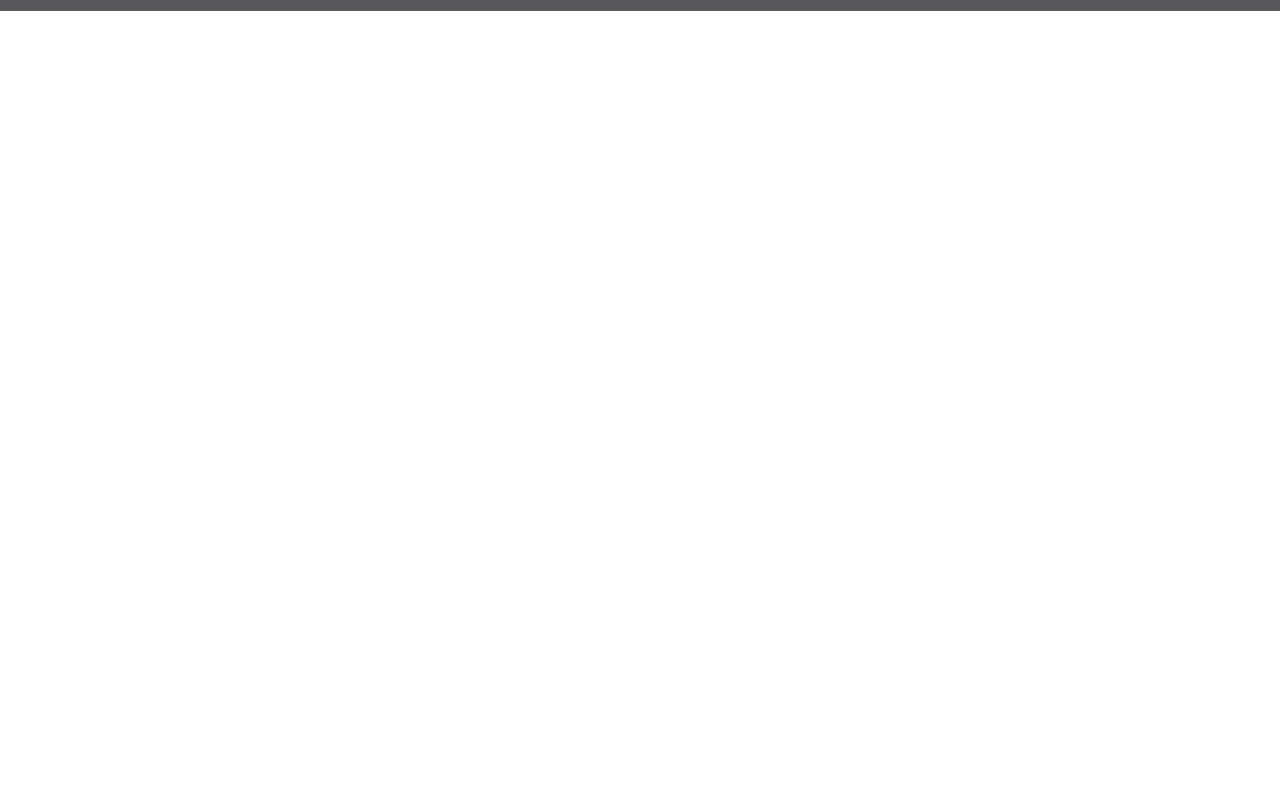
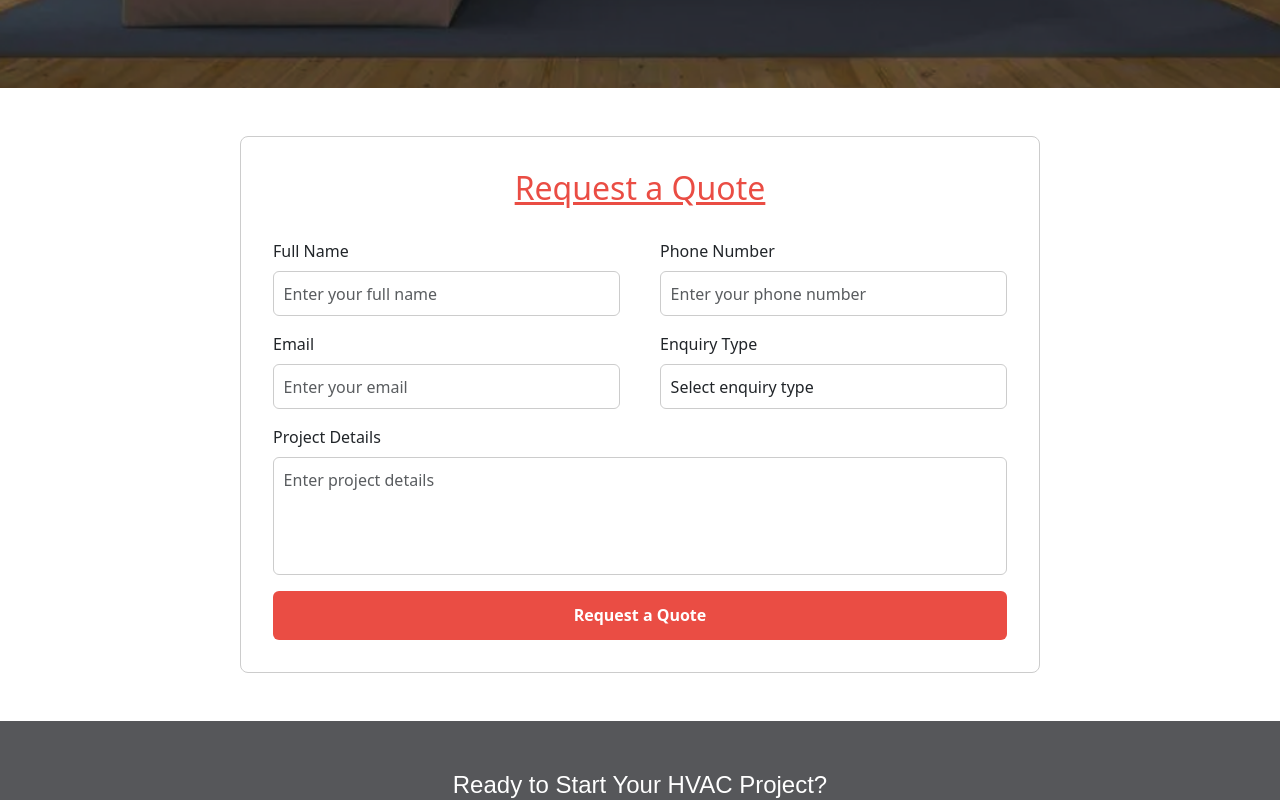
Before and after one commit to meptech308-lgtm/landing-page, an Angular app: page /contact in a window 1280 px wide. Shown: the part 842-1642 px from the top of the page. Before the commit the page ends 853 px from the top, so only its background shows below. Built offline with nearby package versions, Linux system fonts and the light colour scheme.

Commit message:
contact basic

```diff
--- a/src/app/components/contact/contact.component.css
+++ b/src/app/components/contact/contact.component.css
@@ -0,0 +1,66 @@
+.contact-form-container {
+    max-width: 800px;
+    margin: 3rem auto;
+    padding: 2rem;
+    border: 1px solid #ccc;
+    /* border added */
+    border-radius: 8px;
+    background: #fff;
+}
+
+.contact-form-container h2 {
+    text-align: center;
+    color: #EA4D44;
+    text-decoration: underline;
+    margin-bottom: 2rem;
+}
+
+.row {
+    display: flex;
+    gap: 1rem;
+    margin-bottom: 1rem;
+}
+
+.col {
+    flex: 1;
+    display: flex;
+    flex-direction: column;
+}
+
+.form-group label {
+    font-weight: 500;
+    margin-bottom: 0.5rem;
+}
+
+.form-control {
+    padding: 0.6rem;
+    border: 1px solid #ccc;
+    border-radius: 6px;
+}
+
+textarea.form-control {
+    resize: none;
+}
+
+.error {
+    color: #EA4D44;
+    font-size: 0.85rem;
+    margin-top: 0.3rem;
+}
+
+.btn-submit {
+    background-color: #EA4D44;
+    color: #fff;
+    padding: 0.8rem 1.5rem;
+    border: none;
+    border-radius: 6px;
+    cursor: pointer;
+    font-weight: bold;
+    margin-top: 1rem;
+    display: block;
+    width: 100%;
+}
+
+.btn-submit:hover {
+    background-color: #c43c35;
+}
--- a/src/app/components/contact/contact.component.html
+++ b/src/app/components/contact/contact.component.html
@@ -1 +1,84 @@
-<p>contact works!</p>
+<div>
+    <app-banner></app-banner>
+</div>
+
+<div class="contact-form-container">
+    <h2>Request a Quote</h2>
+    <form [formGroup]="contactForm" (ngSubmit)="onSubmit()">
+        <!-- Full Name + Phone -->
+        <div class="row">
+            <div class="form-group col">
+                <label for="fullName">Full Name</label>
+                <input id="fullName" type="text" class="form-control" formControlName="fullName"
+                    placeholder="Enter your full name">
+                <small class="error"
+                    *ngIf="contactForm.get('fullName')?.touched && contactForm.get('fullName')?.invalid">
+                    Full name is required.
+                </small>
+            </div>
+
+            <div class="form-group col">
+                <label for="phone">Phone Number</label>
+                <input id="phone" type="tel" class="form-control" formControlName="phone"
+                    placeholder="Enter your phone number">
+                <small class="error"
+                    *ngIf="contactForm.get('phone')?.touched && contactForm.get('phone')?.hasError('required')">
+                    Phone number is required.
+                </small>
+                <small class="error"
+                    *ngIf="contactForm.get('phone')?.touched && contactForm.get('phone')?.hasError('pattern')">
+                    Enter a valid 10-digit phone number.
+                </small>
+            </div>
+        </div>
+
+        <!-- Email + Enquiry Type -->
+        <div class="row">
+            <div class="form-group col">
+                <label for="email">Email</label>
+                <input id="email" type="email" class="form-control" formControlName="email"
+                    placeholder="Enter your email">
+                <small class="error"
+                    *ngIf="contactForm.get('email')?.touched && contactForm.get('email')?.hasError('required')">
+                    Email is required.
+                </small>
+                <small class="error"
+                    *ngIf="contactForm.get('email')?.touched && contactForm.get('email')?.hasError('email')">
+                    Enter a valid email address.
+                </small>
+            </div>
+
+            <div class="form-group col">
+                <label for="enquiry">Enquiry Type</label>
+                <select id="enquiry" class="form-control" formControlName="enquiry">
+                    <option value="" disabled>Select enquiry type</option>
+                    <option>Installation</option>
+                    <option>Maintenance</option>
+                    <option>Repair</option>
+                    <option>Other</option>
+                </select>
+                <small class="error" *ngIf="contactForm.get('enquiry')?.touched && contactForm.get('enquiry')?.invalid">
+                    Please select an enquiry type.
+                </small>
+            </div>
+        </div>
+
+        <!-- Project Details -->
+        <div class="form-group">
+            <label for="details">Project Details</label>
+            <textarea id="details" rows="4" class="form-control" formControlName="details"
+                placeholder="Enter project details"></textarea>
+            <small class="error"
+                *ngIf="contactForm.get('details')?.touched && contactForm.get('details')?.hasError('required')">
+                Project details are required.
+            </small>
+            <small class="error"
+                *ngIf="contactForm.get('details')?.touched && contactForm.get('details')?.hasError('minlength')">
+                Project details must be at least 10 characters long.
+            </small>
+        </div>
+
+        <!-- Button -->
+        <button type="submit" class="btn-submit">Request a Quote</button>
+    </form>
+</div>
--- a/src/app/components/contact/contact.component.ts
+++ b/src/app/components/contact/contact.component.ts
@@ -1,11 +1,34 @@
 import { Component } from '@angular/core';
+import { BannerComponent } from "../../shared/banner/banner.component";
+import { FormBuilder, FormGroup, ReactiveFormsModule, Validators } from '@angular/forms';
+import { CommonModule } from '@angular/common';
 
 @Component({
   selector: 'app-contact',
-  imports: [],
+  imports: [BannerComponent, ReactiveFormsModule, CommonModule],
   templateUrl: './contact.component.html',
   styleUrl: './contact.component.css'
 })
 export class ContactComponent {
+  contactForm: FormGroup;
 
+  constructor(private fb: FormBuilder) {
+    this.contactForm = this.fb.group({
+      fullName: ['', Validators.required],
+      phone: ['', [Validators.required, Validators.pattern(/^[0-9]{10}$/)]],
+      email: ['', [Validators.required, Validators.email]],
+      enquiry: ['', Validators.required],
+      details: ['', [Validators.required, Validators.minLength(10)]]
+    });
+  }
+
+  onSubmit() {
+    if (this.contactForm.valid) {
+      console.log(this.contactForm.value);
+      alert('Form submitted successfully!');
+      this.contactForm.reset();
+    } else {
+      this.contactForm.markAllAsTouched();
+    }
+  }
 }
```
